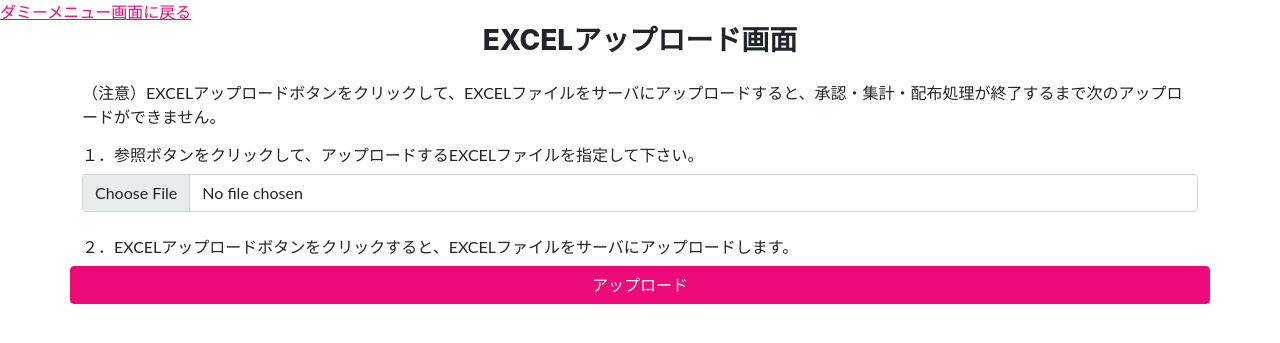
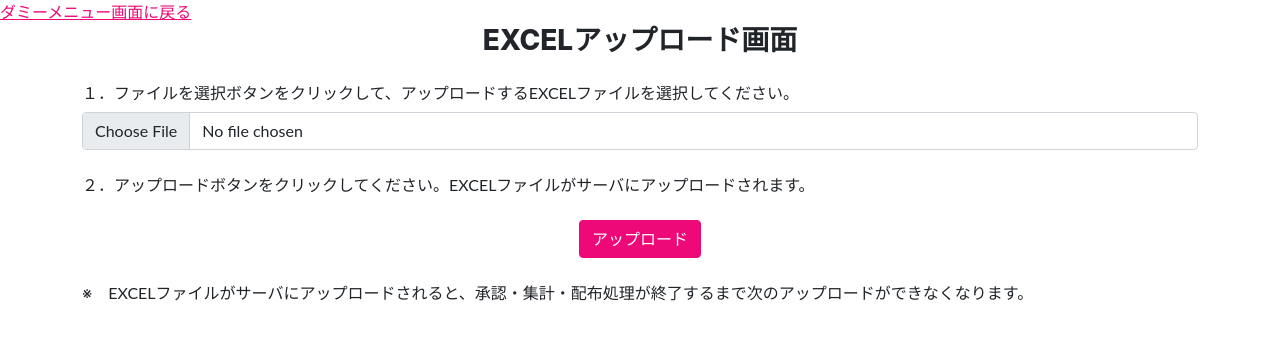
Before and after one commit to o-okada/suigai_website_2022, a Django app: page /P0300ExcelUpload/ in a window 1280 px wide. Shown: the top 343 px of the page. Run offline with Django 4.2, Linux system fonts and the light colour scheme; parts of the project's set-up code (start-up, migrations or seed data) failed here and were passed over; some libraries are stand-ins or nearby versions.

Commit message:
2022/05/06 15:57

```diff
--- a/src/P0300ExcelUpload/templates/P0300ExcelUpload/index.html
+++ b/src/P0300ExcelUpload/templates/P0300ExcelUpload/index.html
@@ -19,40 +19,12 @@
     <div class="container text-center mb-3"><!-- mb-3 下側のマージンを3 -->
         <h3>EXCELアップロード画面</h3>
     </div>
-    <!--<form method="POST" enctype="multipart/form-data">-->
-    <!--    <div class="container mb-3">-->
-    <!--        <div class="row">-->
-    <!--            <label class="col-form-label">（注意）EXCELアップロードボタンをクリックして、EXCELファイルをサーバにアップロードすると、承認・集計・配布処理が終了するまで次のアップロードができません。</label>-->
-    <!--            <label class="col-form-label">１．参照ボタンをクリックして、アップロードするEXCELファイルを指定して下さい。</label>-->
-    <!--            <div class="input-group">-->
-    <!--                <input class="form-control" type="text" value="text">-->
-    <!--                <button class="btn btn-primary" type="button">参照</button>-->
-    <!--            </div>-->
-    <!--        </div>-->
-    <!--    </div>-->
-    <!--    <div class="container mb-3">-->
-    <!--        <div class="row">-->
-    <!--            <label class="col-form-label">２．EXCELアップロードボタンをクリックすると、EXCELファイルをサーバにアップロードします。</label>-->
-    <!--        </div>-->
-    <!--        <div class="text-center">-->
-    <!--            <button class="btn btn-primary" type="button">EXCELアップロード</button>-->
-    <!--        </div>-->
-    <!--    </div>-->
-    <!--</form>-->
-
-    <!--<form method="POST" enctype="multipart/form-data">-->
-    <!--    {% csrf_token %}-->
-    <!--    {{ form.as_p }}-->
-    <!--    <button type="submit">アップロード</button>-->
-    <!--</form>-->
-
     <form method="POST" enctype="multipart/form-data">
         {% csrf_token %}
         {#{{ form.as_p }}#}
         <div class="container mb-3">
             <div class="row">
-                <label class="col-form-label">（注意）EXCELアップロードボタンをクリックして、EXCELファイルをサーバにアップロードすると、承認・集計・配布処理が終了するまで次のアップロードができません。</label>
-                <label class="col-form-label">１．参照ボタンをクリックして、アップロードするEXCELファイルを指定して下さい。</label>
+                <label class="col-form-label">１．ファイルを選択ボタンをクリックして、アップロードするEXCELファイルを選択してください。</label>
                 <div class="input-group">
                     <input class="form-control" type="file" name="file" required id="id_file">
                 </div>
@@ -60,8 +32,16 @@
         </div>
         <div class="container mb-3">
             <div class="row">
-                <label class="col-form-label">２．EXCELアップロードボタンをクリックすると、EXCELファイルをサーバにアップロードします。</label>
-                <button class="btn btn-primary" type="submit">アップロード</button>
+                <label class="col-form-label">２．アップロードボタンをクリックしてください。EXCELファイルがサーバにアップロードされます。</label>
+                <!--<button class="btn btn-primary" type="submit">アップロード</button>-->
+            </div>
+        </div>
+        <div class="container text-center mb-3">
+            <button class="btn btn-primary" type="submit">アップロード</button>
+        </div>
+        <div class="container mb-3">
+            <div class="row">
+                <label class="col-form-label">※　EXCELファイルがサーバにアップロードされると、承認・集計・配布処理が終了するまで次のアップロードができなくなります。</label>
             </div>
         </div>
     </form>
```
